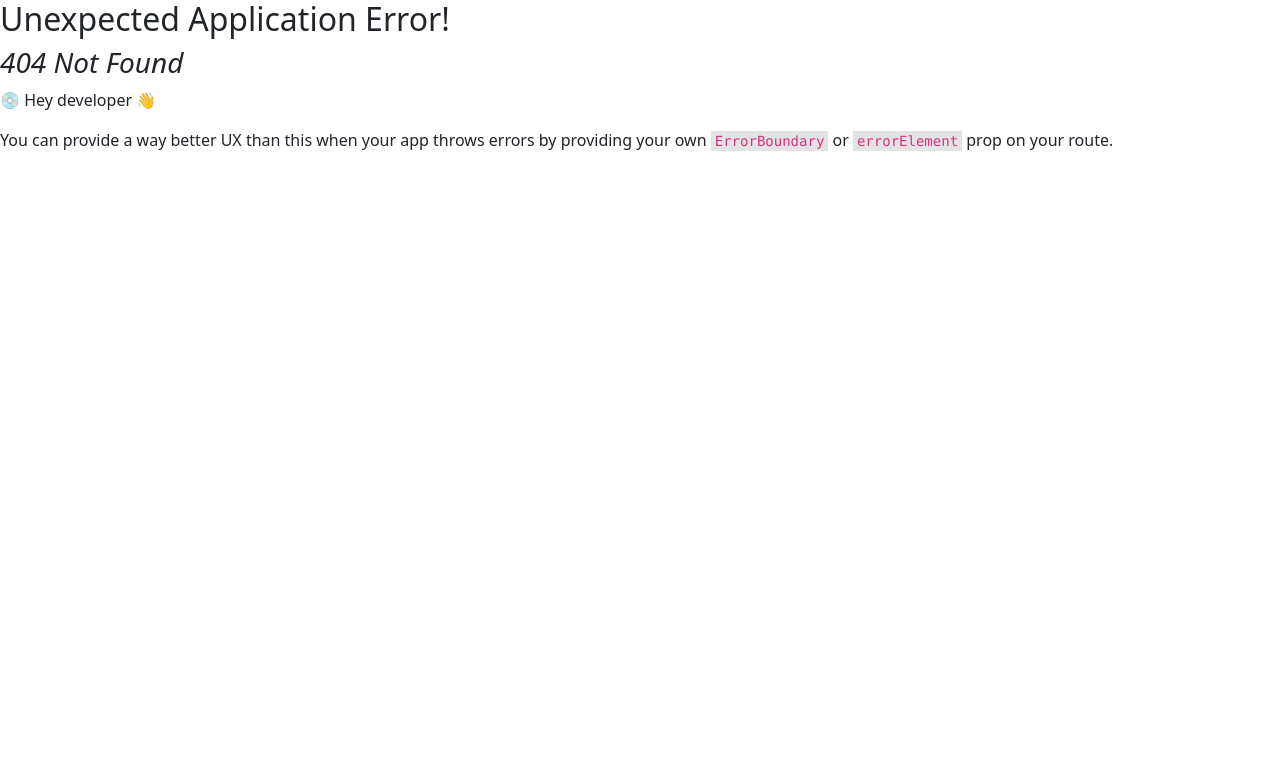
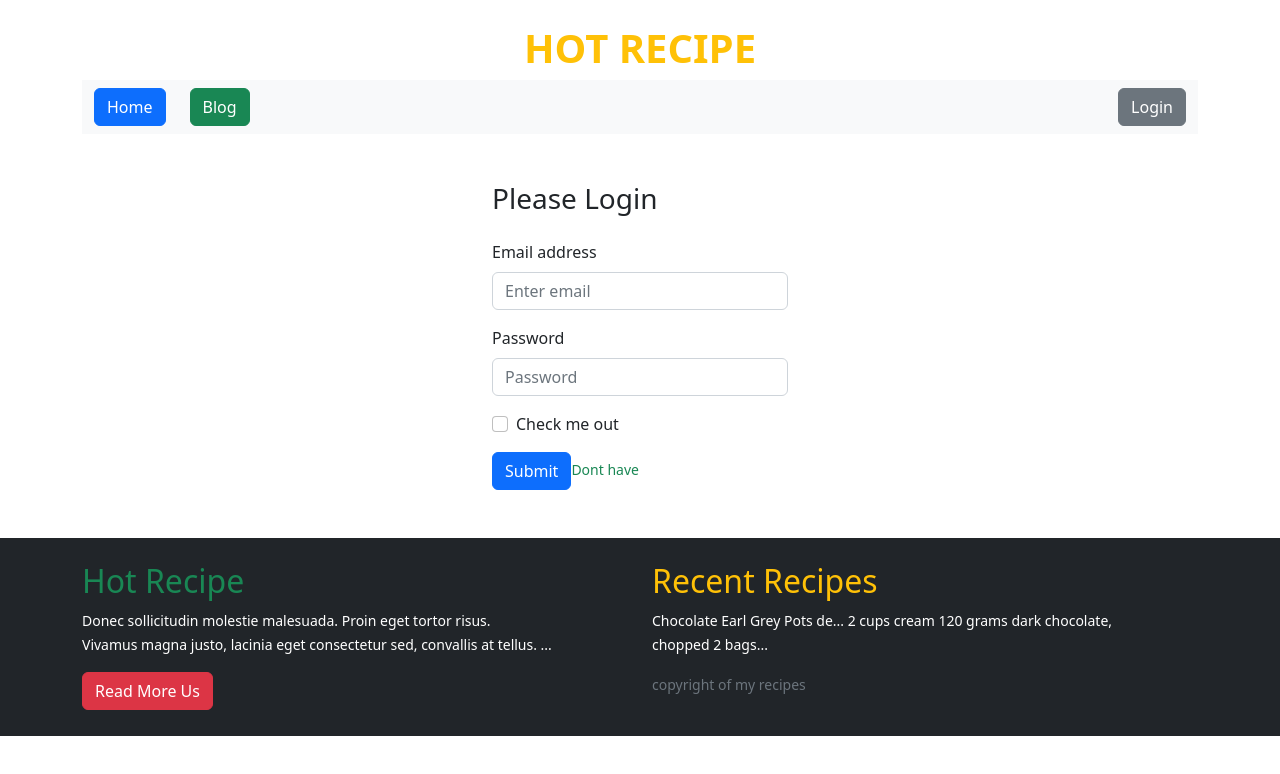
Before and after one commit to Avi39/chef-recipe-client, a React (Vite) app: page /login in a window 1280 px wide. Before the commit this address had no page. Shown: the top 774 px of the page. Built offline with nearby package versions, Linux system fonts and the light colour scheme.

Commit message:
login and logout page setup

```diff
--- /dev/null
+++ b/src/layouts/LoginLayout.jsx
@@ -0,0 +1,17 @@
+/* eslint-disable no-unused-vars */
+import React from 'react';
+import Header from '../pages/Shared/Header/Header';
+import Footer from '../pages/Shared/Footer/Footer';
+import { Outlet } from 'react-router-dom';
+
+const LoginLayout = () => {
+    return (
+        <div>
+            <Header></Header>
+            <Outlet></Outlet>
+            <Footer></Footer>
+        </div>
+    );
+};
+
+export default LoginLayout;
--- a/src/main.jsx
+++ b/src/main.jsx
@@ -4,9 +4,12 @@ import './index.css'
 import 'bootstrap/dist/css/bootstrap.min.css';
 import { RouterProvider } from 'react-router-dom';
 import router from './routes/Routes.jsx';
+import AuthProvider from './providers/AuthProvider';
 
 ReactDOM.createRoot(document.getElementById('root')).render(
   <React.StrictMode>
-    <RouterProvider router={router}></RouterProvider>
+   <AuthProvider>
+   <RouterProvider router={router}></RouterProvider>
+   </AuthProvider>
   </React.StrictMode>,
 )
--- /dev/null
+++ b/src/pages/Login/Login.jsx
@@ -0,0 +1,42 @@
+/* eslint-disable no-unused-vars */
+import React from 'react';
+import { Button, Container, Form } from 'react-bootstrap';
+
+const Login = () => {
+    return (
+        <Container className='w-25 mx-auto mt-5 mb-5'>
+            <h3 className='mb-4'>Please Login</h3>
+            <Form>
+                <Form.Group className="mb-3" controlId="formBasicEmail">
+                    <Form.Label>Email address</Form.Label>
+                    <Form.Control name='email' type="email" placeholder="Enter email" />
+                    {/* <Form.Text className="text-muted">
+                        We'll never share your email with anyone else.
+                    </Form.Text> */}
+                </Form.Group>
+
+                <Form.Group className="mb-3" controlId="formBasicPassword">
+                    <Form.Label>Password</Form.Label>
+                    <Form.Control name='password' type="password" placeholder="Password" />
+                </Form.Group>
+                <Form.Group className="mb-3" controlId="formBasicCheckbox">
+                    <Form.Check type="checkbox" label="Check me out" />
+                </Form.Group>
+                <Button variant="primary" type="submit">
+                    Submit
+                </Button>
+                <Form.Text className="text-success">
+                       Dont have
+                       </Form.Text>
+                <Form.Text className="text-success">
+
+                    </Form.Text>
+                    <Form.Text className="text-danger">
+
+                    </Form.Text>
+                </Form>
+        </Container>
+    );
+};
+
+export default Login;
--- /dev/null
+++ b/src/pages/Register/Register.jsx
@@ -0,0 +1,12 @@
+/* eslint-disable no-unused-vars */
+import React from 'react';
+
+const Register = () => {
+    return (
+        <div>
+            <h2>THis is register</h2>
+        </div>
+    );
+};
+
+export default Register;
--- a/src/pages/Shared/Footer/Footer.jsx
+++ b/src/pages/Shared/Footer/Footer.jsx
@@ -1,10 +1,28 @@
 /* eslint-disable no-unused-vars */
 import React from 'react';
+import { Col, Container, Row } from 'react-bootstrap';
 
 const Footer = () => {
     return (
         <div>
-            <p className='text-center'><small>copyright of my recipes</small></p>
+            <div className='bg-dark text-white p-4 mt-4'>
+                <Container>
+                    <Row>
+                        <Col lg={6}>
+                            <h2 className='text-success'>Hot Recipe</h2>
+                            <p><small>Donec sollicitudin molestie malesuada. Proin eget tortor risus. <br /> Vivamus magna justo, lacinia eget consectetur sed, convallis at tellus. ...</small></p>
+                            <button type="button" className="btn btn-danger">Read More Us</button>
+                        </Col>
+                        <Col lg={6}>
+                            <h2 className='text-warning'>Recent Recipes</h2>
+                            <p><small>Chocolate Earl Grey Pots de...
+                                2 cups cream 120 grams dark chocolate, <br /> chopped 2 bags...</small></p>
+                                <p className='text-secondary'><small>copyright of my recipes</small></p>
+                        </Col>
+                    </Row>
+                </Container>
+            </div>
+
         </div>
     );
 };
--- a/src/pages/Shared/Header/Header.jsx
+++ b/src/pages/Shared/Header/Header.jsx
@@ -1,8 +1,11 @@
 /* eslint-disable no-unused-vars */
-import React from 'react';
+import React, { useContext } from 'react';
 import { Button, Container, Nav, Navbar } from 'react-bootstrap';
+import { Link } from 'react-router-dom';
+import { AuthContext } from '../../../providers/AuthProvider';
 
 const Header = () => {
+  const {user} = useContext(AuthContext)
     return (
         <Container>
              <div>
@@ -11,17 +14,35 @@ const Header = () => {
         <div>
             <Navbar collapseOnSelect expand="lg" bg="light" variant="light">
       <Container>
-      <Button variant="primary">Home</Button>
+      <Link to='/'><Button variant="primary">Home</Button></Link>
         <Navbar.Toggle aria-controls="responsive-navbar-nav" />
         <Navbar.Collapse id="responsive-navbar-nav">
           <Nav className="me-auto ms-4">
           <Button variant="success">Blog</Button>
           </Nav>
           <Nav>
-            {/* <Nav.Link href="#deets"></Nav.Link> */}
-            <Nav.Link eventKey={2} href="#memes">
-            <Button variant="secondary">Login</Button>
-            </Nav.Link>
+            {
+              user && <Nav>
+              {user.displayName}
+              </Nav>
+            }
+
+
+
+                { user ?
+                 <Button variant="secondary">LogOut</Button> :
+                 <Link to='/login'>
+                 <Button variant="secondary">Login</Button>
+                 </Link>
+
+
+              }
+
+
+
+
+
+
           </Nav>
         </Navbar.Collapse>
       </Container>
--- /dev/null
+++ b/src/providers/AuthProvider.jsx
@@ -0,0 +1,24 @@
+/* eslint-disable react/prop-types */
+/* eslint-disable no-unused-vars */
+import React, { createContext } from 'react';
+import { getAuth } from "firebase/auth";
+import app from '../firebase/firebase.config';
+
+export const AuthContext = createContext(null)
+
+const auth = getAuth(app);
+const AuthProvider = ({children}) => {
+    const user = null;
+    // {displayName: 'khan'}
+    const  authInfo ={
+        user
+    }
+
+    return (
+        <AuthContext.Provider value={authInfo}>
+            {children}
+        </AuthContext.Provider>
+    );
+};
+
+export default AuthProvider;
```
Also changed, not shown: src/routes/Routes.jsx (+18 -0 lines).
